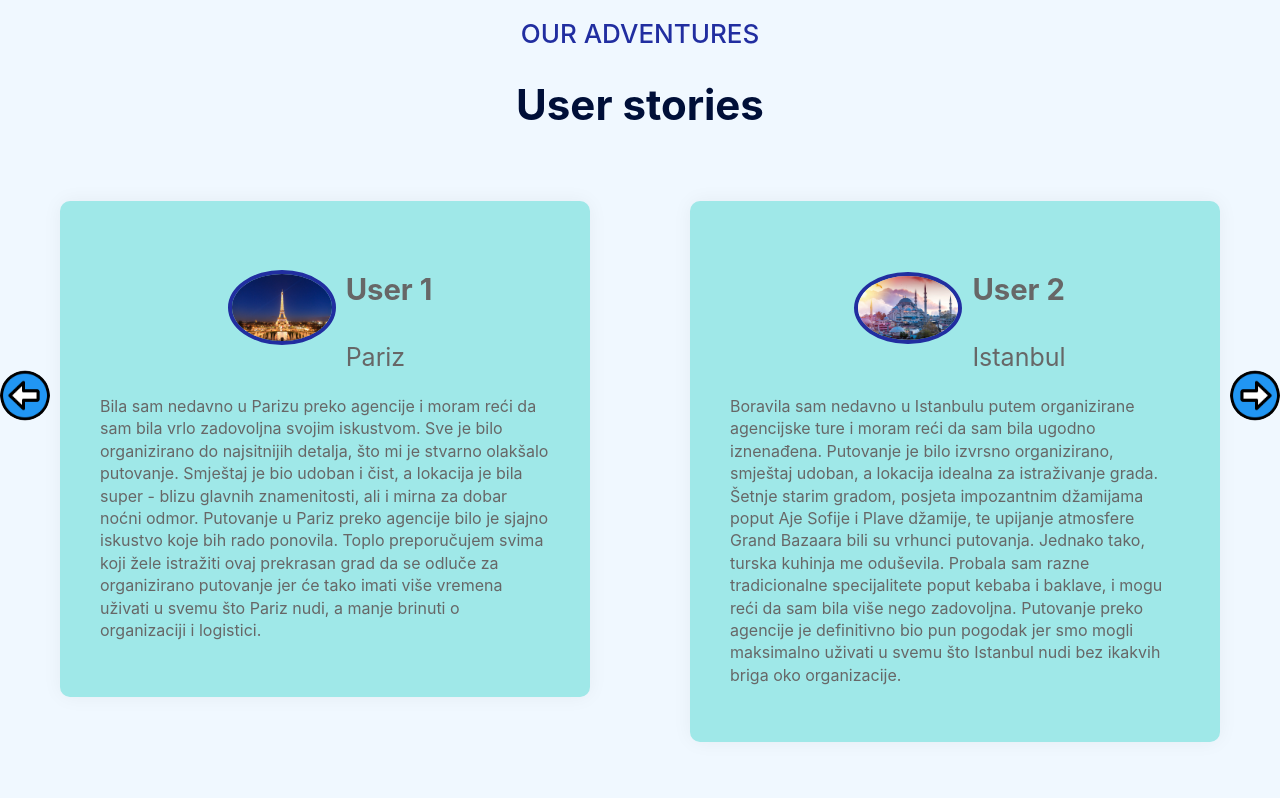
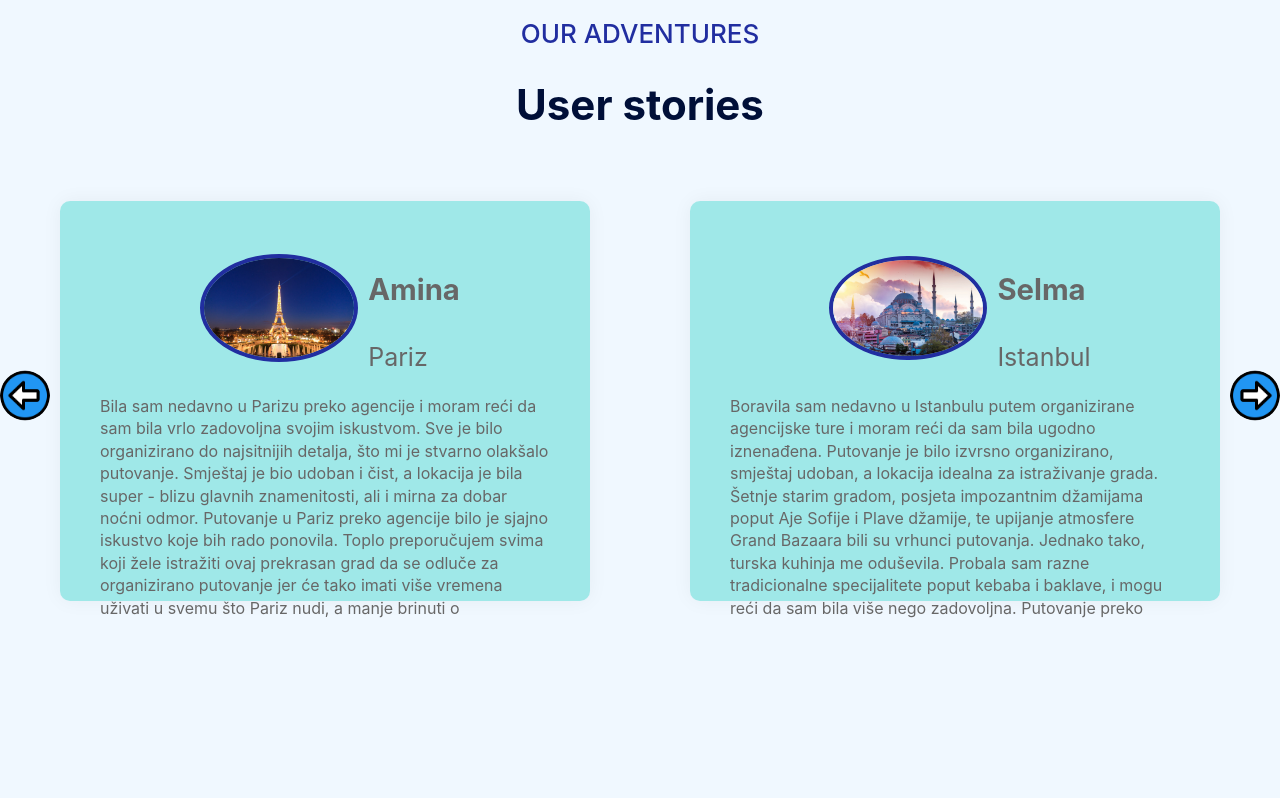
Before and after one commit to tvelic1/TravelAgency-React, a React (Create React App) app: page /home in a window 1280 px wide. Shown: the part 2129-2929 px from the top of the page. Built offline with nearby package versions, Linux system fonts and the light colour scheme.

Commit message:
optimizacija

```diff
--- a/src/components/Stories.js
+++ b/src/components/Stories.js
@@ -33,7 +33,7 @@ const Stories = () => {
                             <div className="user-info">
                                 <img className="profilna" src="paris.jpg" alt="" />
                                 <div>
-                                    <h3>User 1</h3>
+                                    <h3>Amina</h3>
                                     <span>Pariz</span>
                                 </div>
                             </div>
@@ -47,7 +47,7 @@ const Stories = () => {
                             <div className="user-info">
                                 <img className="profilna" src="istanbul.jpg" alt="" />
                                 <div>
-                                    <h3>User 2</h3>
+                                    <h3>Selma</h3>
                                     <span>Istanbul</span>
                                 </div>
                             </div>
@@ -66,7 +66,7 @@ Putovanje preko agencije je definitivno bio pun pogodak jer smo mogli maksimalno
                             <div className="user-info">
                                 <img className="profilna" src="firenza.jpg" alt="" />
                                 <div>
-                                    <h3>User 3</h3>
+                                    <h3>Tarik</h3>
                                     <span>Firenca</span>
                                 </div>
                             </div>
@@ -84,7 +84,7 @@ Stoga, svima koji planiraju posjetiti Firencu toplo preporučujem da se obrate o
                             <div className="user-info">
                                 <img className="profilna" src="barcelona.jpg" alt="" />
                                 <div>
-                                    <h3>User 4</h3>
+                                    <h3>Nataša</h3>
                                     <span>Barselona</span>
                                 </div>
                             </div>
--- a/src/css/Navbar.css
+++ b/src/css/Navbar.css
@@ -115,12 +115,11 @@
     display: block;
     box-sizing: border-box;
     flex: 1;
-    margin-top:-10px
+    margin-top:-10px;
   }
 
   .nav-links:hover {
-    background-color: purple;
-    color: #242424;
+    color: #f0ecec;
     border-radius: 0;
   }
 
@@ -161,10 +160,10 @@
     transition: all 0.3s ease-out;
     background-color: aquamarine;
     color: #242222;
+    width: 90%;
   }
 
   .nav-links-mobile:hover {
-    background: purple;
     color: #242424;
     transition: 250ms;
   }
--- a/src/css/Stories.css
+++ b/src/css/Stories.css
@@ -55,6 +55,7 @@ h2{  text-align: center;
 .slider ul li{
     list-style: none;
     width: 25%;
+
     padding: 20px;
     box-sizing: border-box;
     margin-right: 50px;
@@ -69,10 +70,11 @@ h2{  text-align: center;
     color: #676767;
     line-height: 1.4;
     background-color: rgb(159, 232, 232);
+    height: 320px;
 
 }
 .slide img {
-width: 100px;
+width: 150px;
 border-radius: 50%;
 margin-right: 10px;
 border: 4px solid #212EA0;
```
